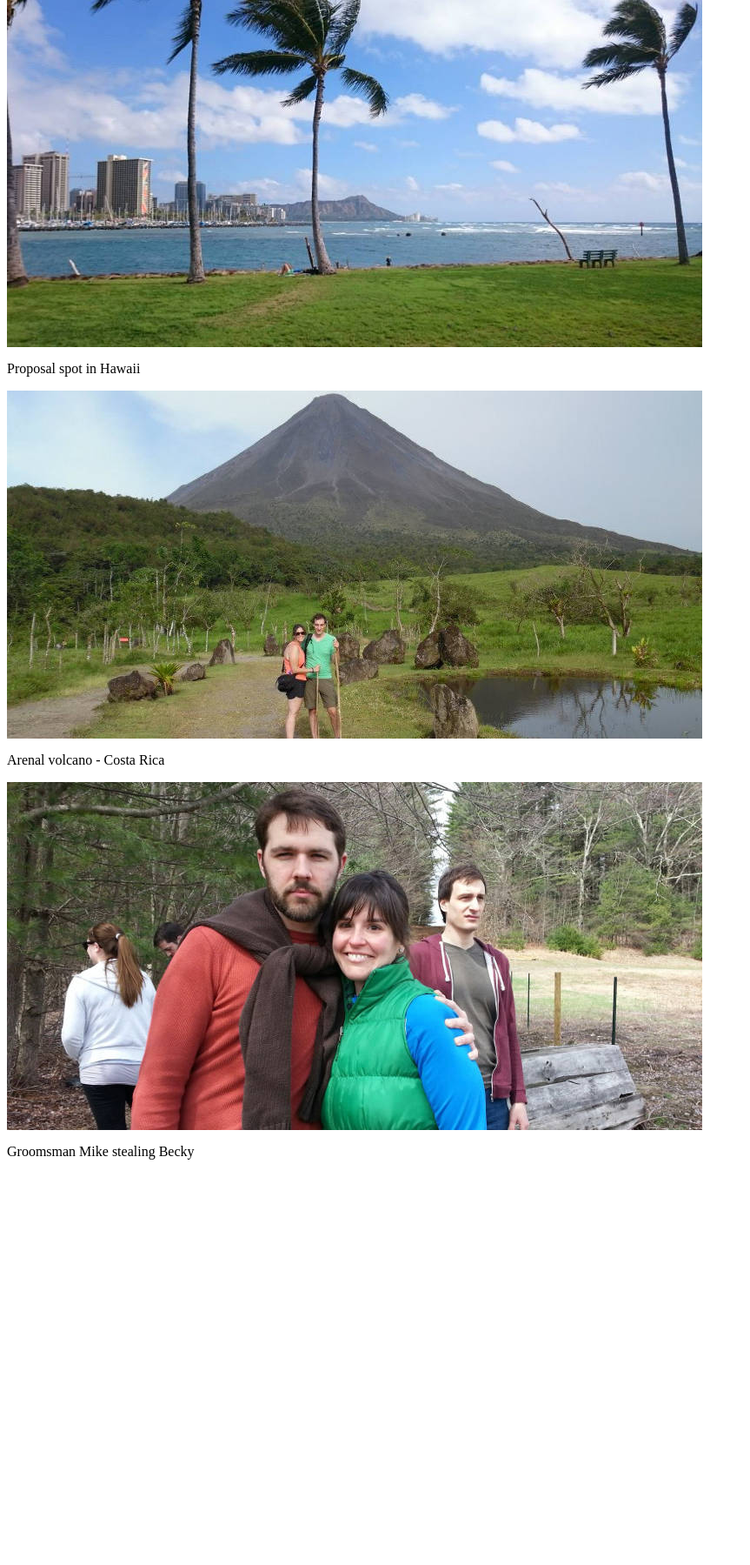
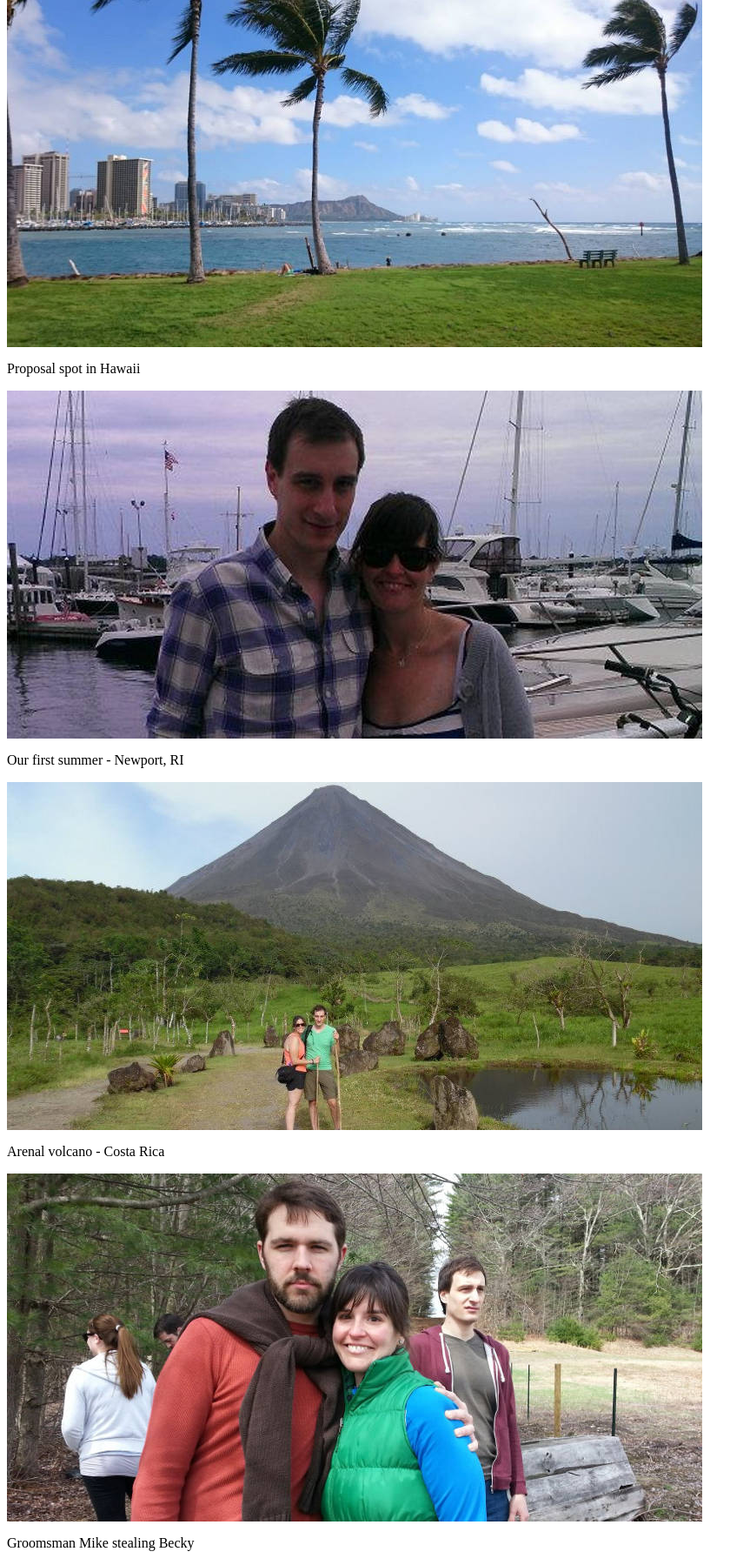
Before and after one commit to ndelrossi/backyandnickwedding, a Rails app: template app/views/pages/_our_story_photos.html.erb in a window 1280 px wide. Shown: the part 79-1878 px from the top of the page at 87% size, without its empty margins (0-863 px from the left). Before the commit the page ends 1412 px from the top, so only its background shows below. Run offline with Rails 7, Linux system fonts and the light colour scheme; the template is opened without the code that fills it, so the values that code supplies are empty.

Commit message:
add photo to carousel

```diff
--- a/app/views/pages/_our_story_photos.html.erb
+++ b/app/views/pages/_our_story_photos.html.erb
@@ -12,6 +12,12 @@
       <%= image_tag("slide_proposal.jpg") %>
       <div class="carousel-caption">
         <p>Proposal spot in Hawaii</p>
+      </div>
+    </div>
+    <div class="item">
+      <%= image_tag("slide_newport.jpg") %>
+      <div class="carousel-caption">
+        <p>Our first summer - Newport, RI</p>
       </div>
     </div>
     <div class="item">
```
Also changed, not shown: app/assets/images/slide_newport.jpg (added).
